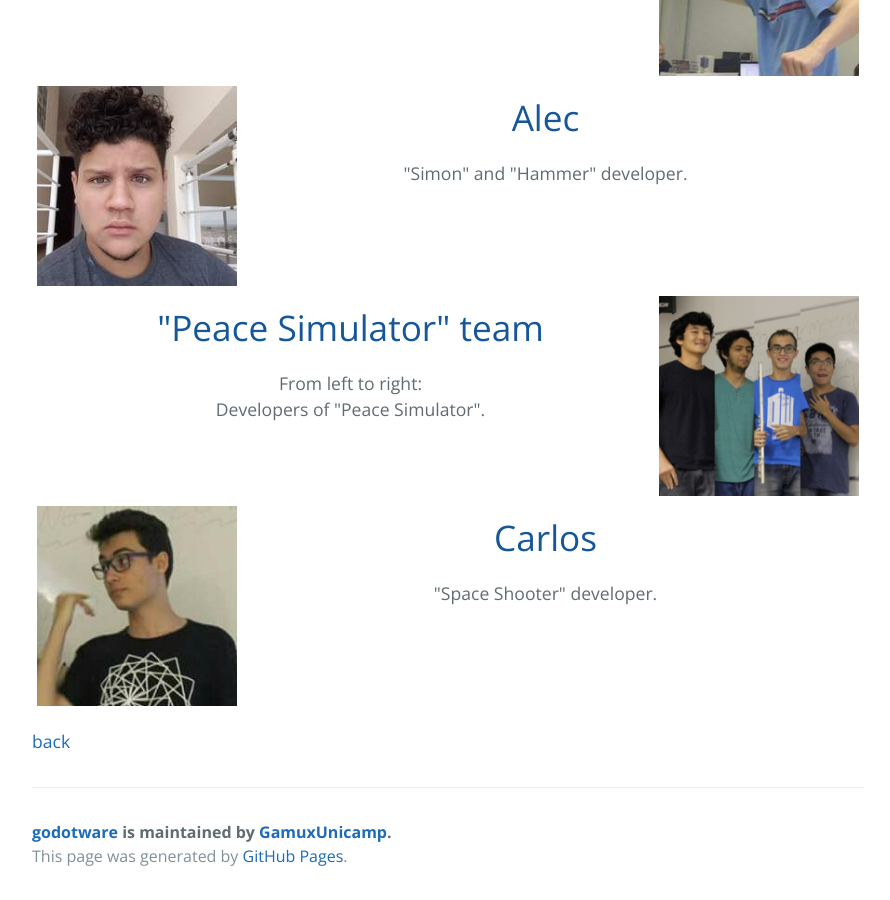
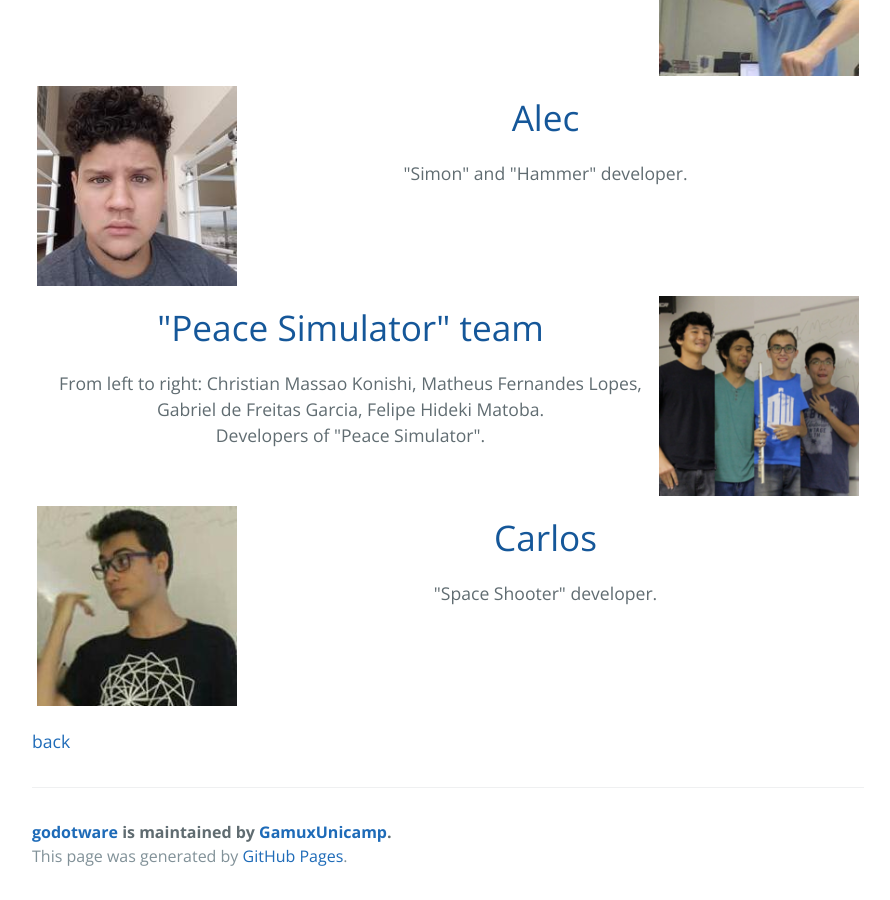
Before and after one commit to GamuxUnicamp/godotware, a Jekyll site: the page built from game-authors.md, in a window 1280 px wide and 900 px high, scrolled down 1107 px. Shown: the whole window, without its empty margins (192-1082 px from the left). Built offline with Jekyll 4.4.1, drawn with Linux system fonts in a browser that asks for light colours; our own code applies the rules of GitHub Pages for plain Markdown files.

Commit message:
fixed game authors

```diff
--- a/game-authors.md
+++ b/game-authors.md
@@ -38,7 +38,7 @@ Project Coordinator.</div>
 <img class="img_right" src="assets/photos/foto3.png" alt="Peace Simulator Team" width="200" height="200">
 <div style='text-align:center'>
 <h1>"Peace Simulator" team</h1>
-From left to right:<br>
+From left to right: Christian Massao Konishi, Matheus Fernandes Lopes, Gabriel de Freitas Garcia, Felipe Hideki Matoba.<br>
 Developers of "Peace Simulator".
 </div>
 </div>
```
